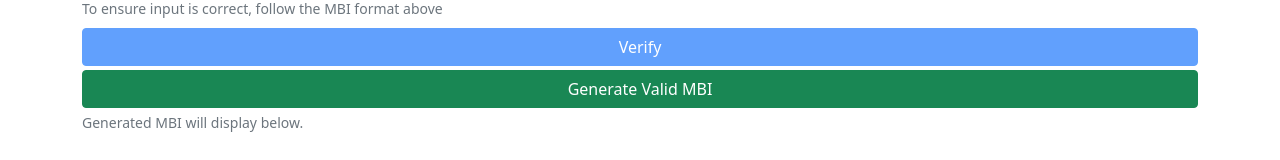
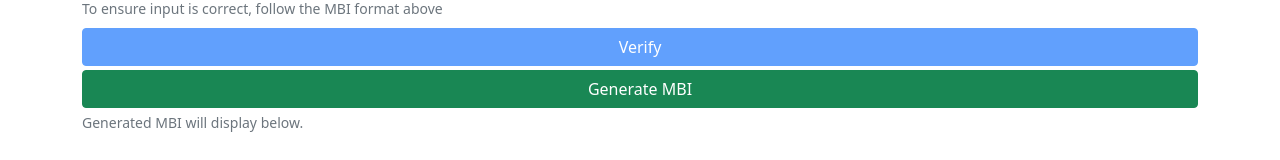
Before and after one commit to rkponn/MBIApp, a React (Create React App) app in the folder client/: page / in a window 1280 px wide. Shown: the part 586-746 px from the top of the page. Built offline with nearby package versions, Linux system fonts and the light colour scheme.

Commit message:
rename Generate button

```diff
--- a/client/src/js/components/MBIgen.js
+++ b/client/src/js/components/MBIgen.js
@@ -19,7 +19,7 @@ const MBIgen = () => {
   return (
 
         <div className="d-grid py-1">
-            <Button variant="success" onClick={fetchData}>Generate Valid MBI</Button>
+            <Button variant="success" onClick={fetchData}>Generate MBI</Button>
             <Form.Text className='text-muted'>Generated MBI will display below.</Form.Text>
             <h1><b>{generated}</b></h1>
         </div>
```
